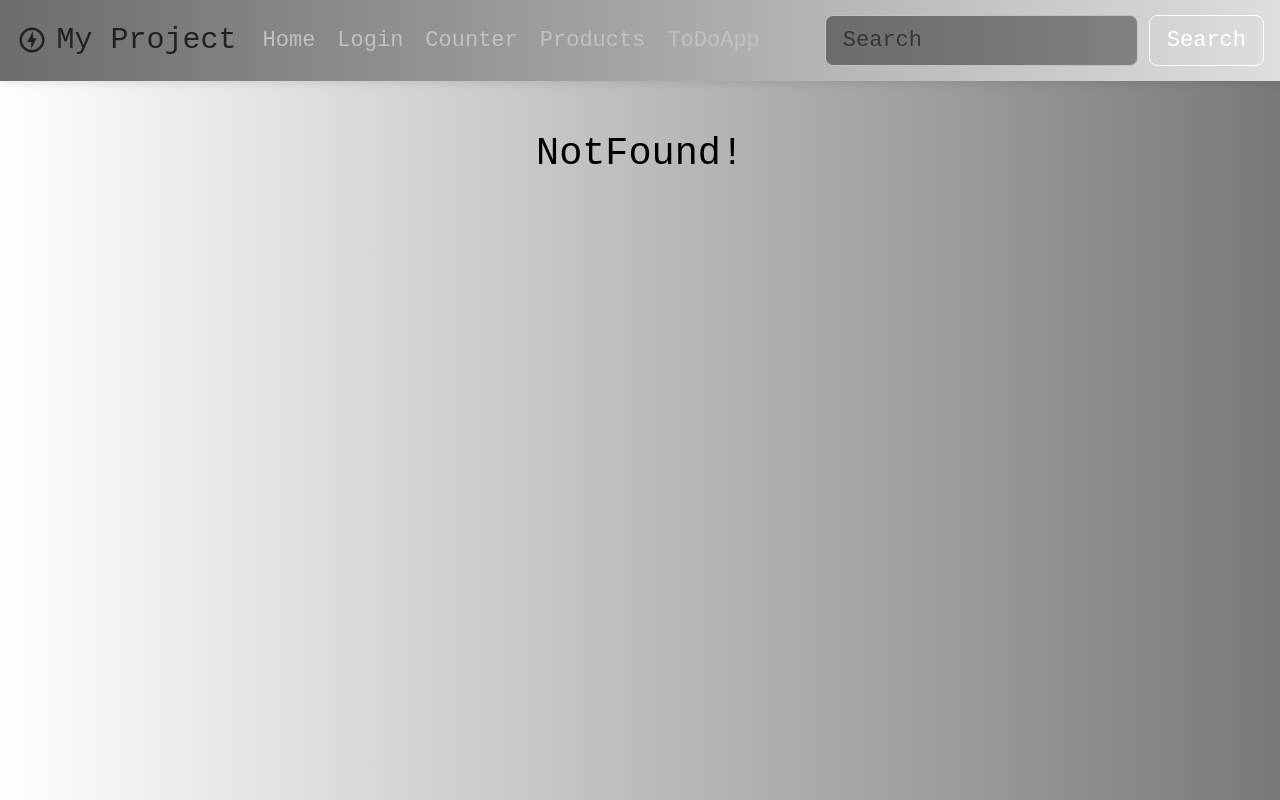
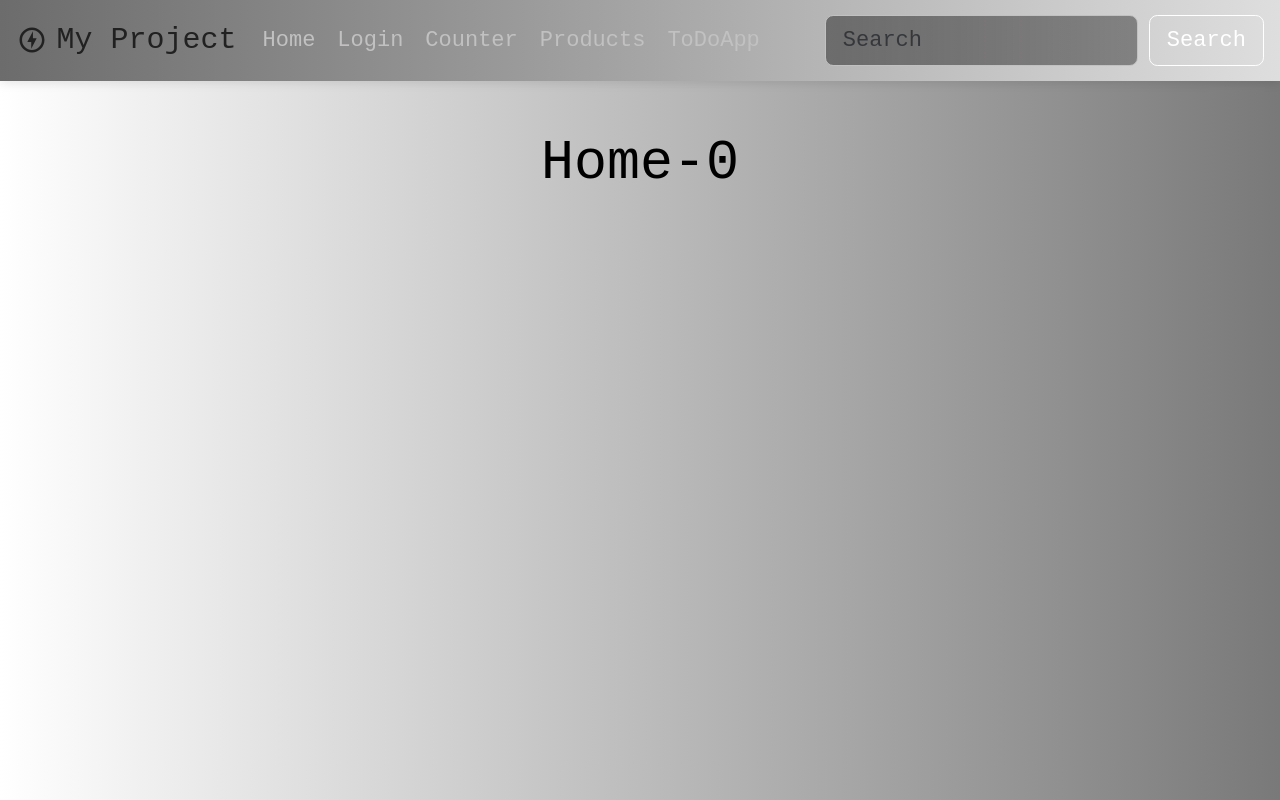
Before and after one commit to user-san/Prodexa, a React (Vite) app: page / in a window 1280 px wide. Built offline with nearby package versions, Linux system fonts and the light colour scheme; no server answers.

Commit message:
Switched to HashRouter and added GitHub Pages deployment

```diff
--- a/src/App.jsx
+++ b/src/App.jsx
@@ -60,7 +60,7 @@ function App() {
             <MyNavbar />
             <div className="main">
               <Routes>
-                <Route path="/Products_Listing/" element={<Home />} />
+                <Route path="/" element={<Home />} />
                 <Route path="/login/:newUser" element={<Login />} />
                 {/*receiving user as parameter*/}
                 <Route path="/todoapp" element={<ToDoApp />} />
--- a/src/components/Login.jsx
+++ b/src/components/Login.jsx
@@ -9,7 +9,9 @@ const Login = () => {
   return (
     <div>
       <h1>Login-{newUser}</h1>
-      <button id="myButton" onClick={handleNavigate}>Home</button>
+      <button id="myButton" onClick={handleNavigate}>
+        Home
+      </button>
     </div>
   );
 };
--- a/src/components/Navbar.jsx
+++ b/src/components/Navbar.jsx
@@ -51,7 +51,7 @@ function MyNavbar() {
             <Nav.Link
               className="navLink"
               as={Link}
-              to="/Products_Listing/"
+              to="/"
               // onClick={handleNavItemClick}
             >
               Home
```
